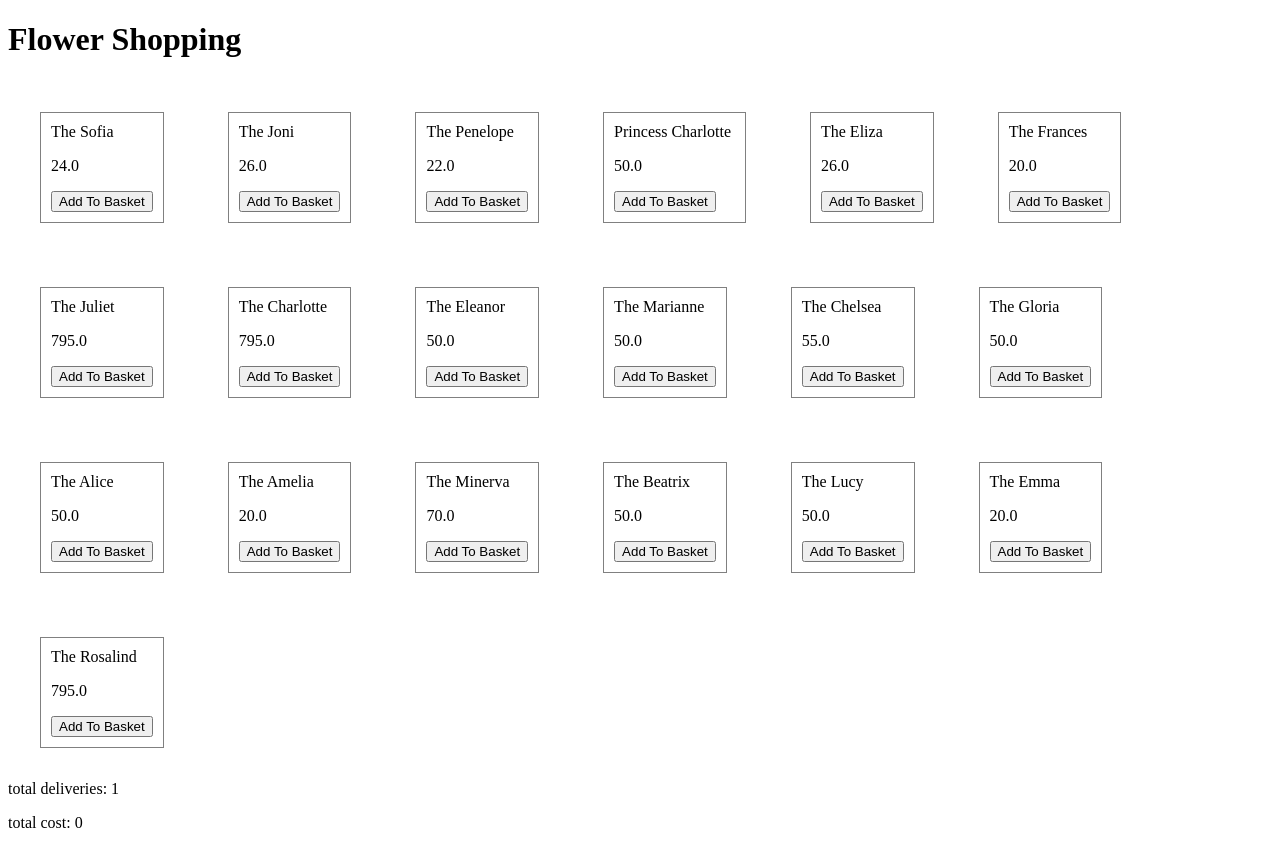
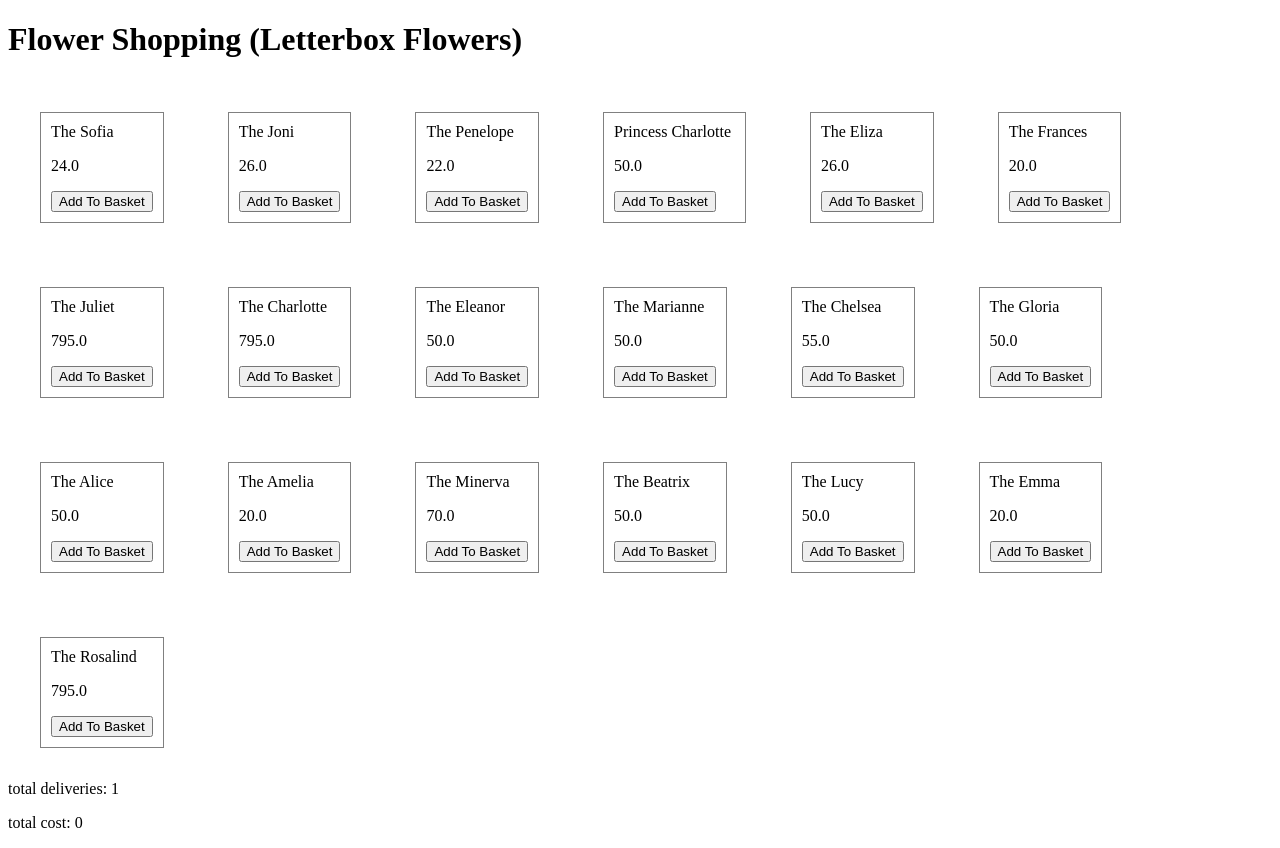
Before and after one commit to jjaburke91/flowerShopping, a website: page index.html at #/shopping in a window 1280 px wide. Drawn offline with nearby package versions, Linux system fonts and the light colour scheme; some packages are replaced by stand-ins of ours; files that its build step writes are made by us from their sources.

Commit message:
Added flower collection type to header.

```diff
--- a/angular/flower-shopping-controller.js
+++ b/angular/flower-shopping-controller.js
@@ -1,6 +1,8 @@
 flowerShoppingApp.controller('flower-shopping-controller', ['$scope', 'feed', 'BAWShoppingBasket', function($scope, feed, basket) {
     $scope.flowerCollection = feed[0].skus;
-    console.log($scope.flowerCollection);
+    $scope.flowerCollectionType = feed[0].name;
     $scope.basket = basket;
 
+    console.log($scope.flowerCollection);
+
 }]);
--- a/angular/views/flower-shopping.html
+++ b/angular/views/flower-shopping.html
@@ -1,3 +1,5 @@
+<h1>Flower Shopping ({{flowerCollectionType}})</h1>
+
 <div id="flower-list-container">
 
     <shopping-item ng-repeat="flower in flowerCollection" flower="flower"></shopping-item>
--- a/index.html
+++ b/index.html
@@ -17,8 +17,6 @@
 
 <body ng-app="flower-shopping-app">
 
-    <h1>Flower Shopping</h1>
-
     <div id="shopping-container" ui-view> </div>
 
 </body>
```
